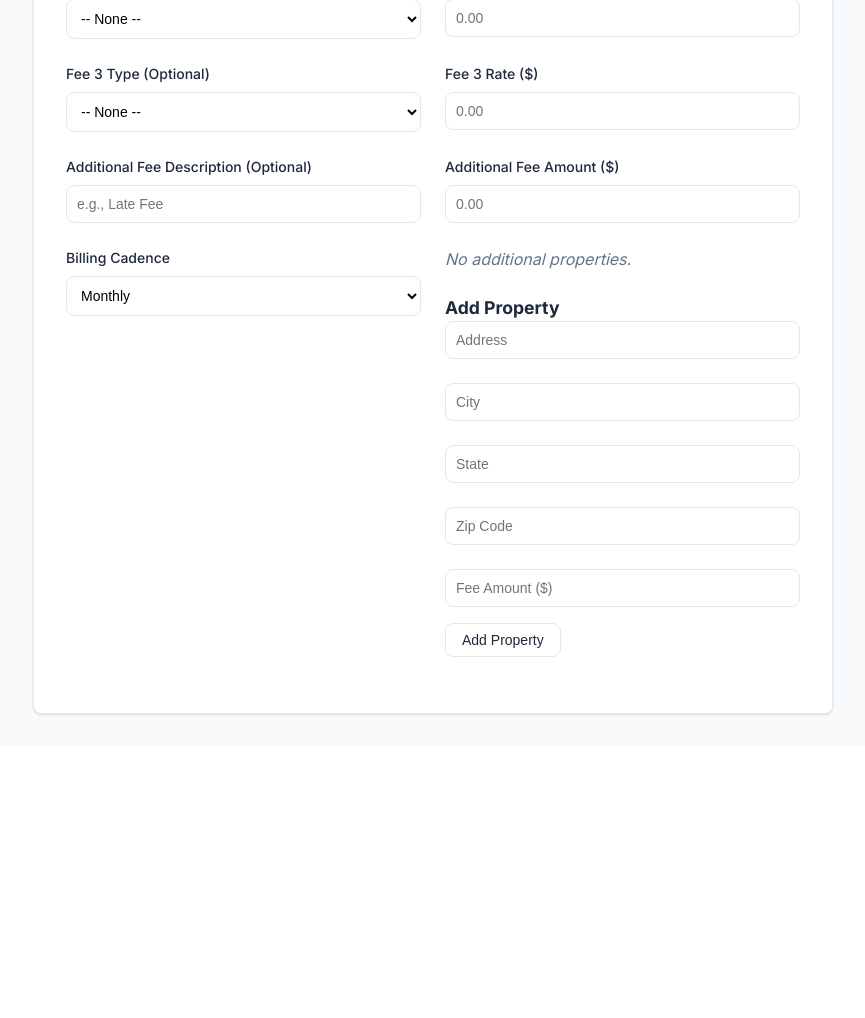
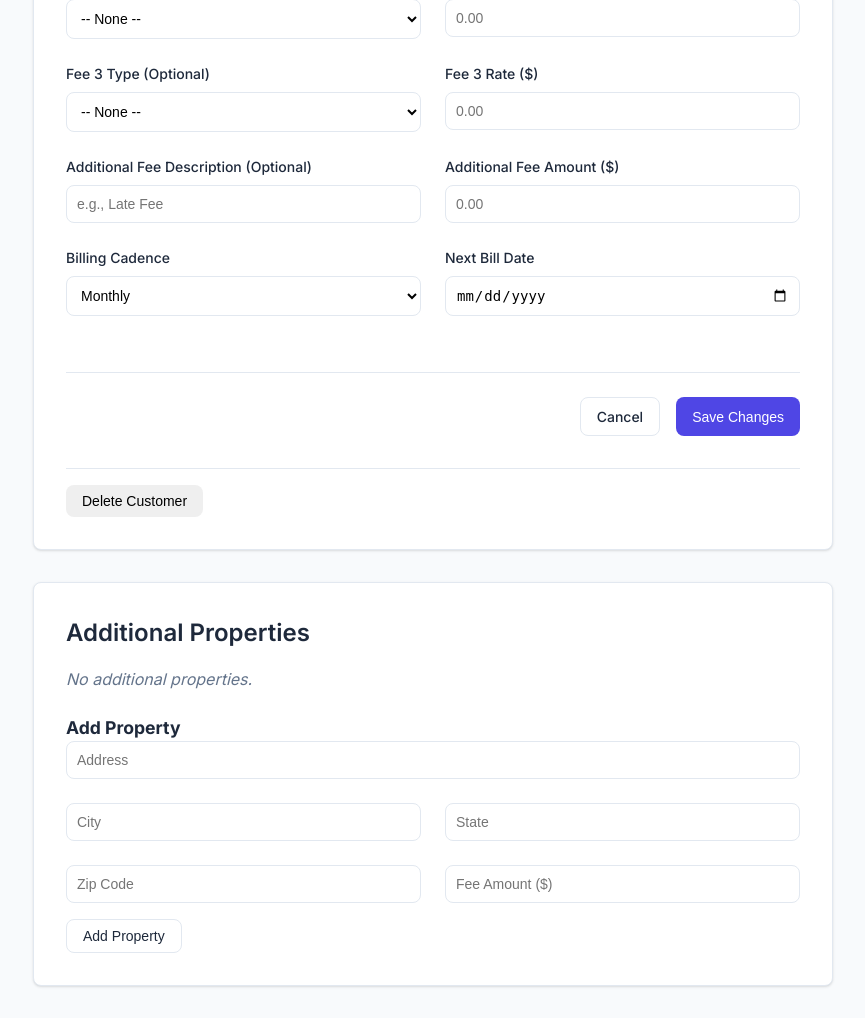
Before and after one commit to ryanaflood-hue/invoice_automation, a Flask app: template templates/edit_customer.html in a window 1280 px wide. Shown: the part 716-1734 px from the top of the page, without its empty margins (207-1072 px from the left). Before the commit the page ends 1432 px from the top, so only its background shows below. Run offline with Flask 3, Linux system fonts and the light colour scheme; the template is opened without the code that fills it, so the values that code supplies are empty.

Commit message:
fixing the invoices24

```diff
--- a/templates/edit_customer.html
+++ b/templates/edit_customer.html
@@ -111,6 +111,29 @@
         </select>
       </div>
       <div class="form-group">
+        <label>Next Bill Date</label>
+        <input type="date" name="next_bill_date" value="{{ customer.next_bill_date }}" required>
+      </div>
+    </div>
+
+    <div class="form-actions">
+      <a href="{{ url_for('list_customers') }}" class="btn btn-secondary">Cancel</a>
+      <button type="submit" class="btn btn-primary">Save Changes</button>
+    </div>
+  </form>
+
+  <div style="margin-top: 2rem; border-top: 1px solid var(--border-color); padding-top: 1rem;">
+    <form action="{{ url_for('delete_customer', customer_id=customer.id) }}" method="post"
+      onsubmit="return confirm('Are you sure you want to delete this customer? Their invoices will be preserved.');">
+      <button type="submit" class="btn btn-danger">Delete Customer</button>
+    </form>
+  </div>
+</div>
+
+<!-- Additional Properties Section -->
+<div class="card" style="max-width: 800px; margin: 2rem auto;">
+  <h2>Additional Properties</h2>
+
   {% if customer.properties %}
   <table class="table">
     <thead>
@@ -132,8 +155,8 @@
         <td>{{ prop.zip_code }}</td>
         <td>{% if prop.fee_amount %}${{ "%.2f"|format(prop.fee_amount) }}{% else %}-{% endif %}</td>
         <td>
-                <form action="{{ url_for('delete_property', customer_id=customer.id, property_id=prop.id) }}"
-                  method="post" onsubmit="return confirm('Delete this property?');" style="display:inline;">
+          <form action="{{ url_for('delete_property', customer_id=customer.id, property_id=prop.id) }}" method="post"
+            onsubmit="return confirm('Delete this property?');" style="display:inline;">
             <button type="submit" class="btn btn-danger btn-sm">Delete</button>
           </form>
         </td>
```
Lines whose indentation alone changed are shown as unchanged.
